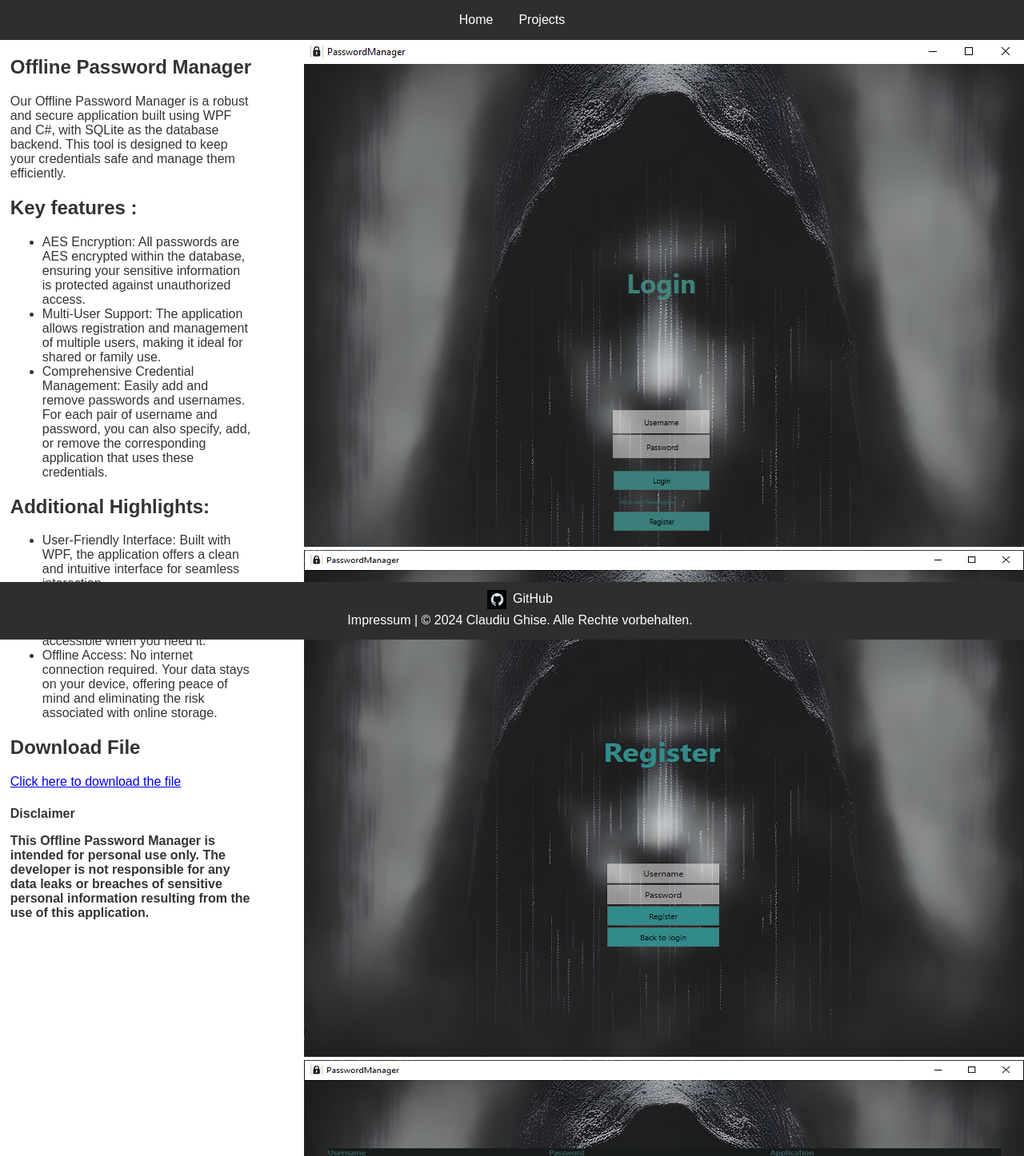
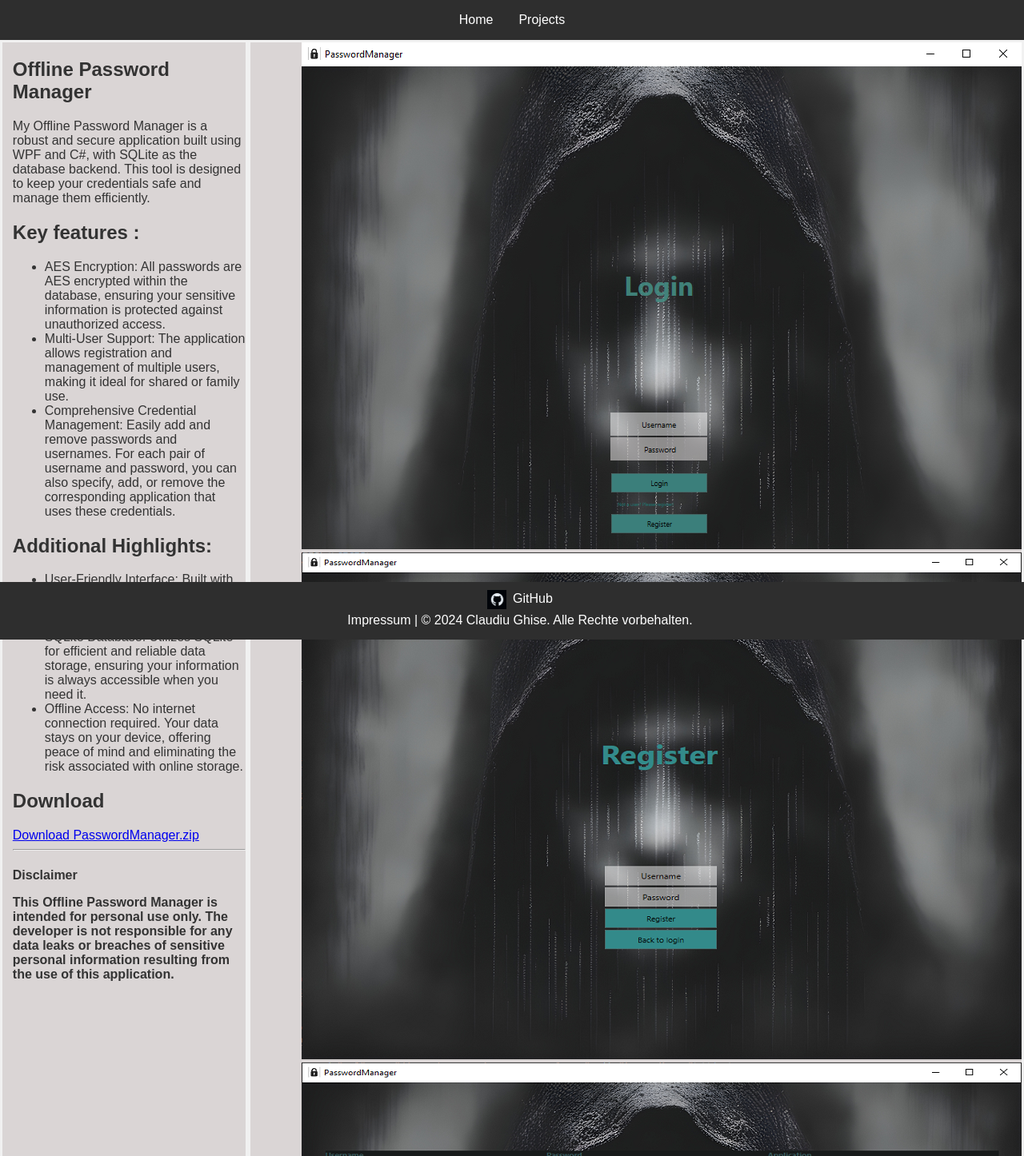
Before and after one commit to ClaudiuG18/HTML_Website, a plain HTML site: page password_manager.html in a window 1280 px wide. Shown: the top 1446 px of the page at 80% size. Drawn offline with Linux system fonts and the light colour scheme.

Commit message:
changes made to password manager

```diff
--- a/CSS/password_manager.css
+++ b/CSS/password_manager.css
@@ -13,10 +13,16 @@ body {
 .left{
     flex-basis: 50%;
     padding-left: 1%;
+    border-style: solid;
+    border-color: rgb(241, 241, 241);
+    background-color: #dad5d5;
 }
 .right{
     flex-basis: 50%;
     padding-left: 5%;
+    border-style: solid;
+    border-color:rgb(241, 241, 241);
+    background-color: #dad5d5;
 }
 nav {
     background-color: #2e2e2e; /* Anthrazit */
@@ -78,9 +84,7 @@ footer a:hover {
 .impressum-div {
     padding: 5px;
 }
-.carousel2{
-    width: 10%;
-}
+
 
 /* Responsive styles */
 @media (max-width: 768px) {
--- a/password_manager.html
+++ b/password_manager.html
@@ -26,7 +26,7 @@
     <section class="alignement">
         <div class="left">
             <h1>Offline Password Manager</h1>
-            <p>Our Offline Password Manager is a robust and secure application built using WPF and C#, with SQLite as
+            <p>My Offline Password Manager is a robust and secure application built using WPF and C#, with SQLite as
                 the
                 database backend.
                 This tool is designed to keep your credentials safe and manage them efficiently.
@@ -54,8 +54,9 @@
                     mind
                     and eliminating the risk associated with online storage.</li>
             </ul>
-            <h1>Download File</h1>
-            <a href="path/to/your/file.zip" download>Click here to download the file</a>
+            <h1>Download</h1>
+            <a href="/Resources/PasswordManager/PasswordManager.7z" download>Download PasswordManager.zip</a>
+            <hr>
             <h4>Disclaimer
                 <p>This Offline Password Manager is intended for personal use only. The developer is not responsible for
                     any
```
